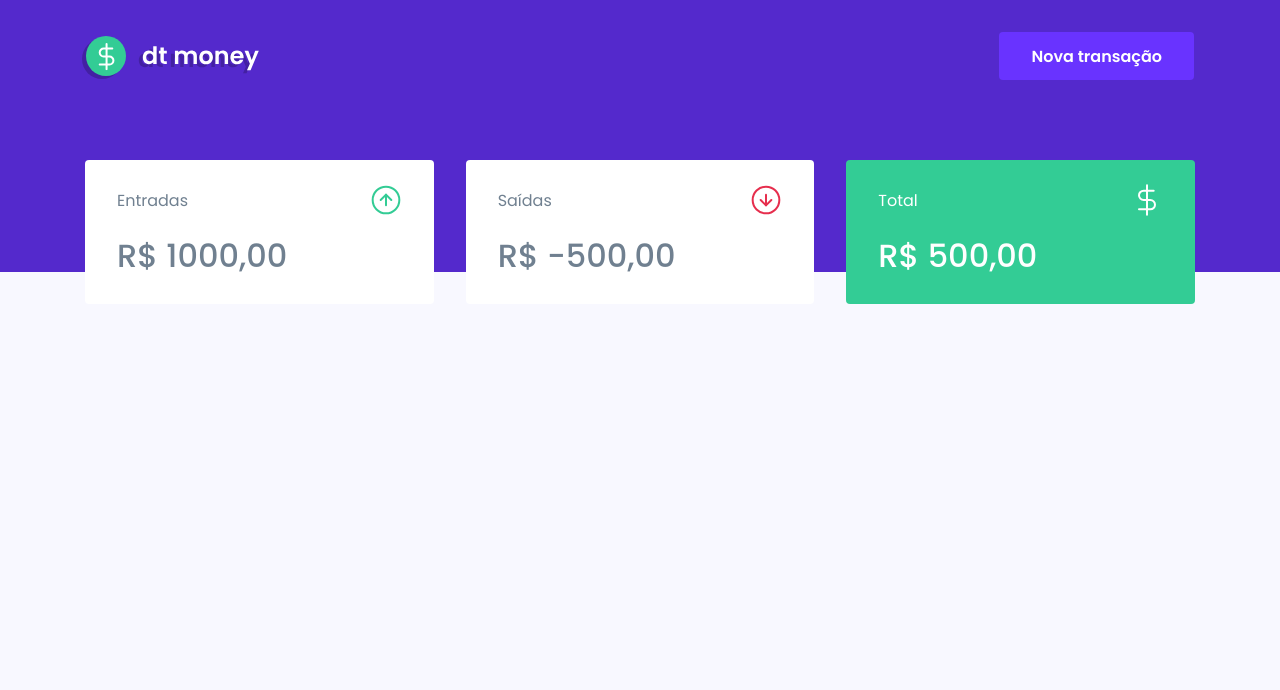
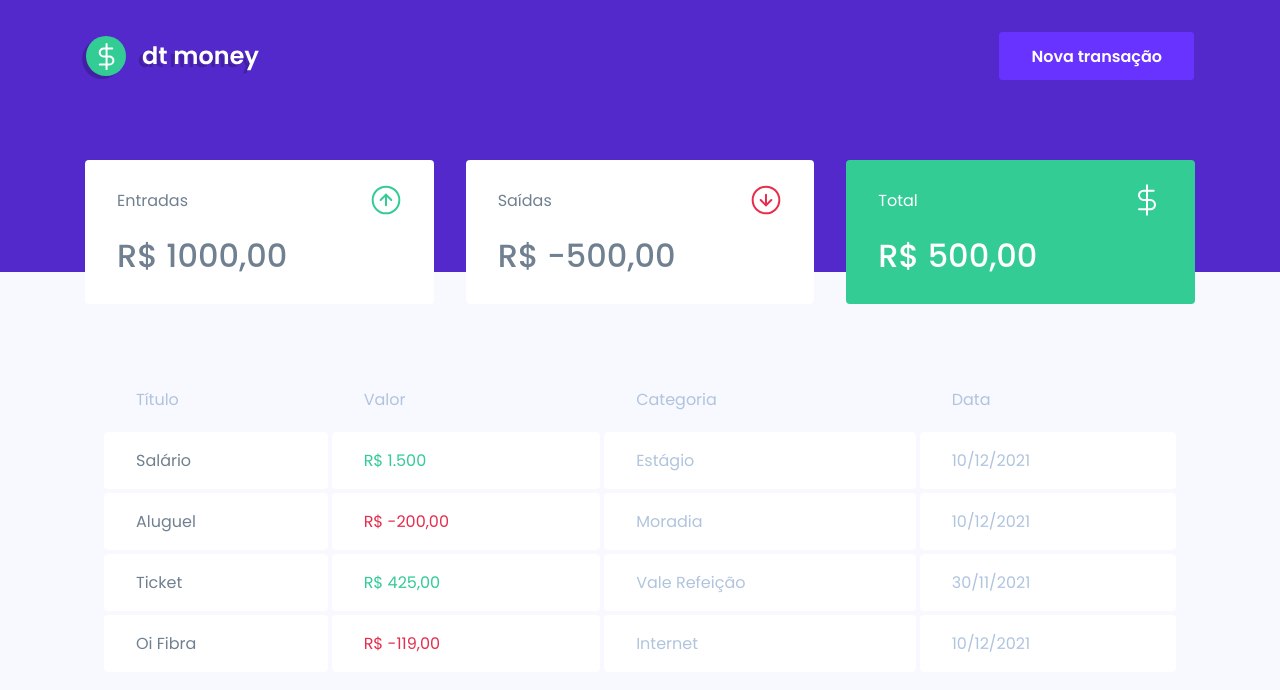
Before and after one commit to xDouglas90/dt-money-react-studie-project, a React (Create React App) app: page / in a window 1280 px wide. Shown: the top 690 px of the page. Built offline with nearby package versions, Linux system fonts and the light colour scheme.

Commit message:
Created TransactionsTable component.

```diff
--- a/src/components/Dashboard/index.tsx
+++ b/src/components/Dashboard/index.tsx
@@ -1,10 +1,12 @@
 import { Summary } from "../Summary";
+import { TransactionsTable } from "../TransactionsTable";
 import { Container } from "./styles";
 
 export function Dashboard() {
   return (
     <Container>
       <Summary />
+      <TransactionsTable />
     </Container>
   );
 }
--- /dev/null
+++ b/src/components/TransactionsTable/index.tsx
@@ -0,0 +1,44 @@
+import { Container } from "./styles";
+
+export function TransactionsTable() {
+    return (
+      <Container>
+          <table>
+              <thead>
+                  <tr>
+                      <th>Título</th>
+                      <th>Valor</th>
+                      <th>Categoria</th>
+                      <th>Data</th>
+                  </tr>
+              </thead>
+              <tbody>
+                  <tr>
+                      <td>Salário</td>
+                      <td className="active">R$ 1.500</td>
+                      <td>Estágio</td>
+                      <td>10/12/2021</td>
+                  </tr>
+                  <tr>
+                      <td>Aluguel</td>
+                      <td className="passive">R$ -200,00</td>
+                      <td>Moradia</td>
+                      <td>10/12/2021</td>
+                  </tr>
+                  <tr>
+                      <td>Ticket</td>
+                      <td className="active">R$ 425,00</td>
+                      <td>Vale Refeição</td>
+                      <td>30/11/2021</td>
+                  </tr>
+                  <tr>
+                      <td>Oi Fibra</td>
+                      <td className="passive">R$ -119,00</td>
+                      <td>Internet</td>
+                      <td>10/12/2021</td>
+                  </tr>
+              </tbody>
+          </table>
+      </Container>
+    )
+}
--- /dev/null
+++ b/src/components/TransactionsTable/styles.ts
@@ -0,0 +1,57 @@
+import styled from "styled-components";
+
+export const Container = styled.section`
+  width: 100%;
+  padding-right: 15px;
+  padding-left: 15px;
+  margin: 4rem auto 0;
+
+  @media (min-width: 576px) {
+    max-width: 540px;
+  }
+
+  @media (min-width: 768px) {
+    max-width: 720px;
+  }
+
+  @media (min-width: 992px) {
+    max-width: 960px;
+  }
+
+  @media (min-width: 1200px) {
+    max-width: 1140px;
+  }
+
+  table {
+    border-spacing: 0.25rem;
+    width: 100%;
+
+    th {
+      color: var(--text-body);
+      font-weight: 400;
+      line-height: 1.5rem;
+      padding: 1rem 2rem;
+      text-align: left;
+    }
+
+    td {
+      background: var(--shape);
+      border: 0;
+      border-radius: 0.25rem;
+      color: var(--text-body);
+      padding: 1rem 2rem;
+
+      &:first-child {
+        color: var(--text-title);
+      }
+
+      &.active {
+        color: var(--green);
+      }
+
+      &.passive {
+        color: var(--red);
+      }
+    }
+  }
+`;
```
